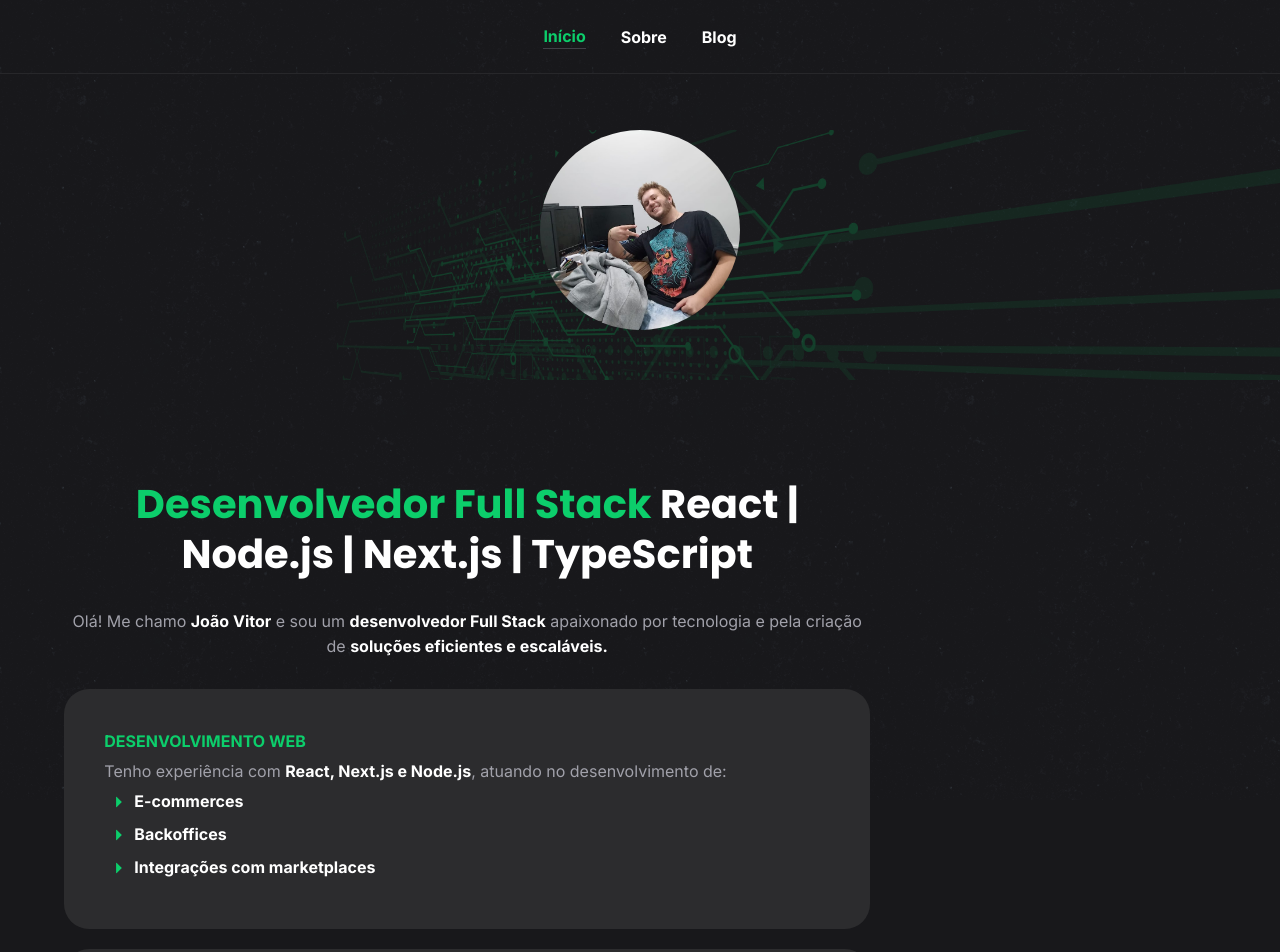
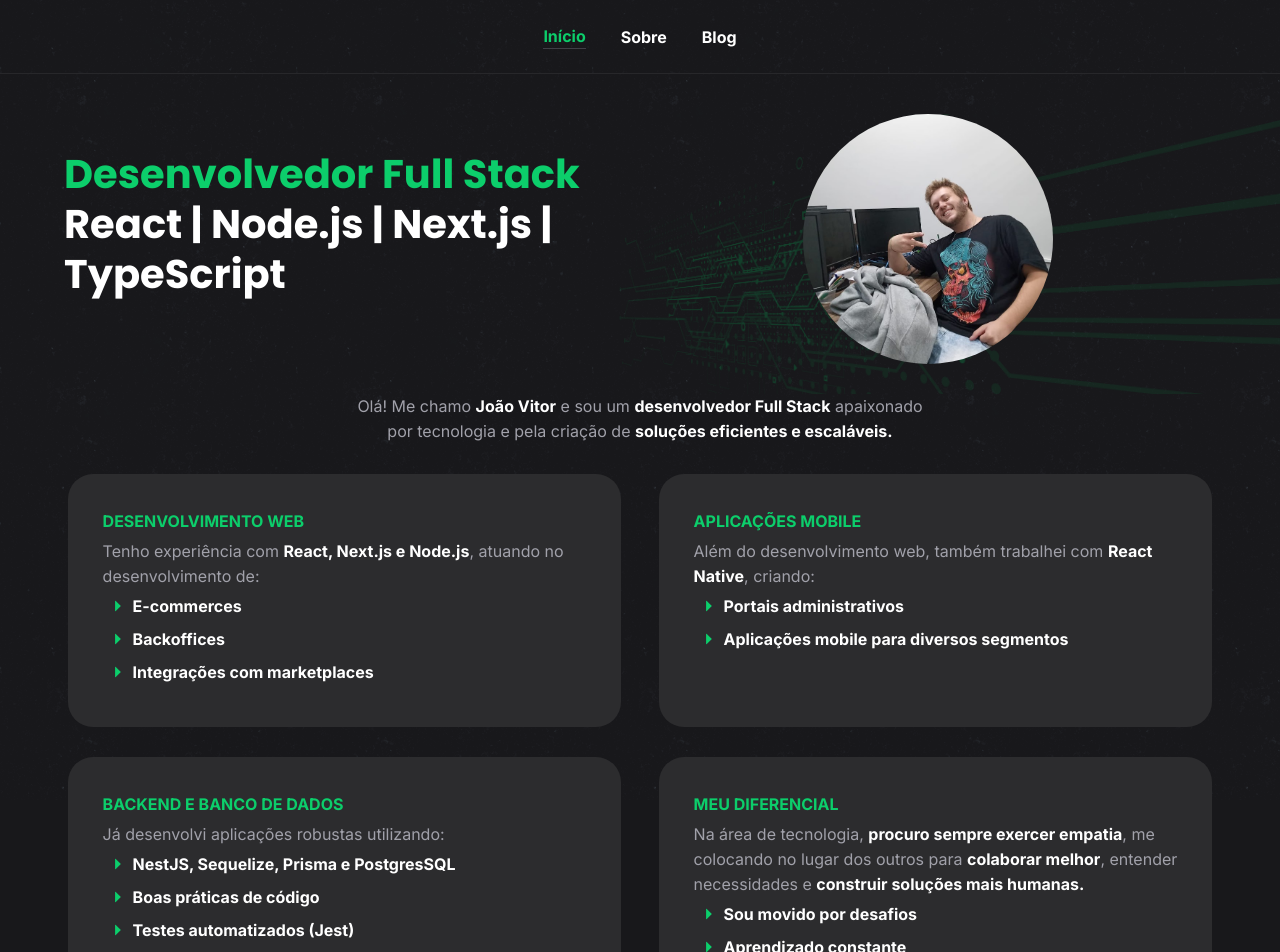
Before and after one commit to JoaoVitorOtavio/my-portfolio, a Next.js app: page / in a window 1280 px wide. Shown: the top 952 px of the page. Built offline with nearby package versions, Linux system fonts and the light colour scheme.

Commit message:
Arrumando design da home para desktop

```diff
--- a/app/components/CardDescription/CardDescription.module.ts
+++ b/app/components/CardDescription/CardDescription.module.ts
@@ -7,6 +7,11 @@
   background-color: #2c2c2e;
   color: #a1a1aa;
   padding: 5%;
+
+  @media (min-width: ${(props) => props.theme.breakpoints.tablet}px) {
+    width: 42%;
+    padding: 3%;
+  }
 `;
 
 export const DescriptionCardContainer = styled.div`
--- a/app/components/Header/Header.module.ts
+++ b/app/components/Header/Header.module.ts
@@ -16,7 +16,7 @@
   line-height: 1.25rem;
 
   @media (min-width: ${(props) => props.theme.breakpoints.tablet}px) {
-    margin-bottom: 115px;
+    margin-bottom: 30px;
     padding-top: 24px;
     padding-bottom: 24px;
   }
--- a/app/page.module.ts
+++ b/app/page.module.ts
@@ -15,6 +15,16 @@
   background-position: center;
   background-repeat: no-repeat;
   height: 250px;
+
+  @media (min-width: ${(props) => props.theme.breakpoints.tablet}px) {
+    display: flex;
+    align-items: center;
+    position: static;
+    left: none;
+    top: none;
+    width: 50%;
+    background-image: none;
+  }
 `;
 
 export const TitleAndImageContainer = styled.div`
@@ -25,12 +35,23 @@
   width: 100%;
   flex-direction: column;
   margin-top: 290px;
+
+  @media (min-width: ${(props) => props.theme.breakpoints.tablet}px) {
+    margin: auto;
+  }
 `;
 
 export const DescriptionCardContainer = styled.div`
   display: flex;
   flex-direction: column;
   gap: 20px;
+
+  @media (min-width: ${(props) => props.theme.breakpoints.tablet}px) {
+    gap: 30px;
+    flex-direction: row;
+    flex-wrap: wrap;
+    justify-content: space-around;
+  }
 `;
 
 export const ContentContainer = styled.div`
@@ -44,14 +65,38 @@
 `;
 
 export const AboutContainer = styled.div`
-  @media (min-width: ${(props) => props.theme.breakpoints.desktop}px) {
+  width: 100%;
+`;
+
+export const TitleAndPhotoContainer = styled.div`
+  display: flex;
+  flex-direction: row;
+  width: 100%;
+  padding: 10px 0;
+`;
+
+export const TitleAndPhotoBackgroundImage = styled.div`
+  display: none;
+
+  @media (min-width: ${(props) => props.theme.breakpoints.tablet}px) {
+    display: block;
+    height: 280px;
+    position: absolute;
     width: 70%;
+    left: 30%;
+
+    background-image: url('Linhas-tech.png');
+    background-size: cover;
+    background-position: center;
+    background-repeat: no-repeat;
+    z-index: -1;
   }
 `;
 
 export const Description = styled.p`
   color: #a1a1aa;
   margin-bottom: 30px;
+  margin-top: 20px;
   font-size: 16px;
   text-align: center;
 
@@ -62,12 +107,18 @@
   line-height: 1.25;
   color: #fff;
   font-weight: 700;
-  text-align: center;
 
   margin-bottom: 30px;
 
   @media (max-width: ${(props) => props.theme.breakpoints.tablet}px) {
     font-size: 30px;
+  }
+
+  @media (min-width: ${(props) => props.theme.breakpoints.tablet}px) {
+    width: 50%;
+    display: flex;
+    flex-direction: column;
+    justify-content: center;
   }
 `;
 
@@ -123,6 +174,6 @@
   flex-direction: column;
   align-items: center;
   gap: 20px;
-  margin: 50px 0;
+  margin: 50px 0 30px 0;
   color: #a1a1aa;
 `;
--- a/app/page.tsx
+++ b/app/page.tsx
@@ -16,8 +16,10 @@
   SocialIcon,
   SocialLinks,
   SocialLinksContainer,
+  TitleAndPhotoBackgroundImage,
   Title,
   TitleAndImageContainer,
+  TitleAndPhotoContainer,
 } from './page.module';
 import { socialLinks } from './data/social';
 import { Works } from './data/works';
@@ -37,12 +39,22 @@
       <Main>
         <TitleAndImageContainer>
           <ContentContainer>
+            <DescriptionAndIcon>
+              <AboutContainer>
+                <TitleAndPhotoContainer>
+                  <TitleAndPhotoBackgroundImage />
+                  <Title>
+                    <Emphasis $color="#0cce6b">
+                      Desenvolvedor Full Stack
+                    </Emphasis>{' '}
+                    React | Node.js | Next.js | TypeScript
+                  </Title>
                   <PhotoContainer>
                     <Image
                       src="/me.jpg"
                       alt="Me"
-                height={200}
-                width={200}
+                      height={250}
+                      width={250}
                       priority={true}
                       style={{
                         objectFit: 'cover',
@@ -50,16 +62,12 @@
                       }}
                     />
                   </PhotoContainer>
-            <DescriptionAndIcon>
-              <AboutContainer>
-                <Title>
-                  <Emphasis $color="#0cce6b">Desenvolvedor Full Stack</Emphasis>{' '}
-                  React | Node.js | Next.js | TypeScript
-                </Title>
+                </TitleAndPhotoContainer>
                 <Description>
                   Olá! Me chamo <Emphasis>João Vitor</Emphasis> e sou um{' '}
-                  <Emphasis>desenvolvedor Full Stack</Emphasis> apaixonado por
-                  tecnologia e pela criação de{' '}
+                  <Emphasis>desenvolvedor Full Stack</Emphasis> apaixonado
+                  <br />
+                  por tecnologia e pela criação de{' '}
                   <Emphasis>soluções eficientes e escaláveis.</Emphasis>
                 </Description>
                 <DescriptionCardContainer>
@@ -104,7 +112,16 @@
                   />
                   <CardDescription
                     title={'MEU DIFERENCIAL'}
-                    description={<></>}
+                    description={
+                      <>
+                        Na área de tecnologia,{' '}
+                        <Emphasis>procuro sempre exercer empatia</Emphasis>, me
+                        colocando no lugar dos outros para{' '}
+                        <Emphasis>colaborar melhor</Emphasis>, entender
+                        necessidades e{' '}
+                        <Emphasis>construir soluções mais humanas.</Emphasis>
+                      </>
+                    }
                     topics={[
                       'Sou movido por desafios',
                       'Aprendizado constante',
```
Lines whose indentation alone changed are shown as unchanged.
